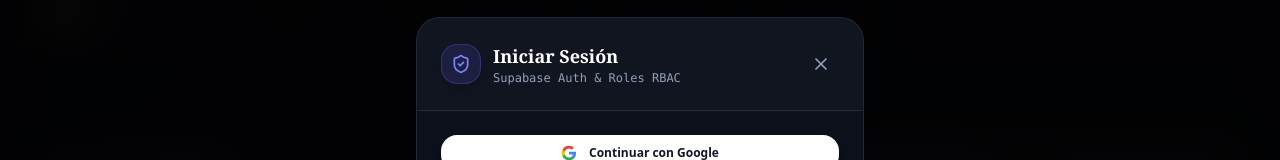
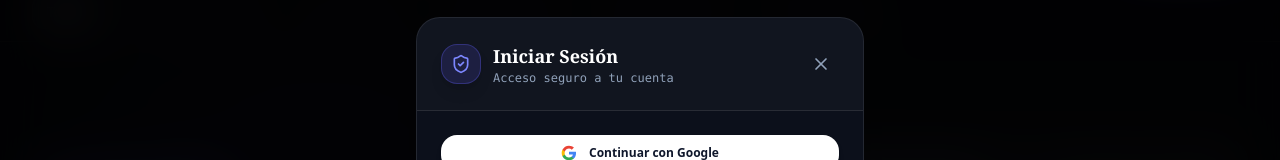
Before and after one commit to Victoriosas/autopilot, a React (Vite) app: page / in a window 1280 px wide. Both pictures are taken after a click on the button "Ingresar". Shown: the part 138-298 px from the top of the page. Built offline with nearby package versions, Linux system fonts and the light colour scheme; no server answers; the database is empty.

Commit message:
Hide internal engine surface and govern src/components/auth/AuthModal.tsx

```diff
--- a/src/components/auth/AuthModal.tsx
+++ b/src/components/auth/AuthModal.tsx
@@ -135,7 +135,7 @@
                 {user ? 'Cuenta y Autenticación' : (mode === 'login' ? 'Iniciar Sesión' : 'Crear Cuenta')}
               </h2>
               <p className="text-xs text-slate-400 font-mono">
-                Supabase Auth & Roles RBAC
+                Acceso seguro a tu cuenta
               </p>
             </div>
           </div>
@@ -155,7 +155,7 @@
             <div className="space-y-1">
               <strong className="block text-amber-300 font-semibold">Acceso Administrativo Protegido</strong>
               <p className="text-slate-300">
-                El panel de control Autopilot, catálogo interno y fulfillment están resguardados en Supabase. Inicia sesión o regístrate como Administrador.
+                El área privada de gestión está protegida. Inicia sesión con una cuenta autorizada para continuar.
               </p>
             </div>
           </div>
@@ -190,7 +190,7 @@
                     }}
                     className="flex-1 py-2 rounded-xl bg-indigo-600 hover:bg-indigo-500 text-white text-xs font-semibold shadow-lg shadow-indigo-600/20 transition-all"
                   >
-                    Ir al Panel Autopilot
+                    Ir al área de gestión
                   </button>
                 )}
                 <button
```
